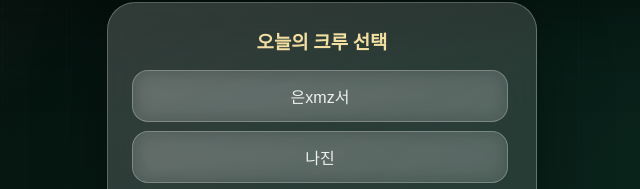
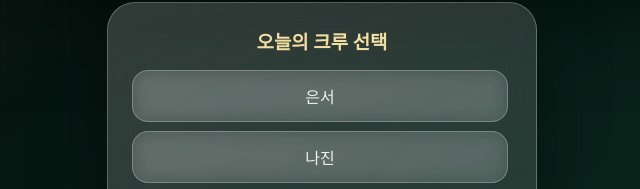
Before and after one commit to WOOEUNSEO/cinema_notice, a plain HTML site: page index.html in a window 1280 px wide. Shown: the part 311-500 px from the top of the page, 318-958 px from the left. Drawn offline with Linux system fonts and the light colour scheme; a web font is replaced by a local one.

Commit message:
Update index.html

```diff
--- a/index.html
+++ b/index.html
@@ -410,7 +410,7 @@
   </main>
 
   <script>
-    const crews = ['은xmz서', '나진', '규영', '연우', '정우', '수빈', '현준', '가은', '지흔', '대진', '현수', '영민', '광훈'];
+    const crews = ['은서', '나진', '규영', '연우', '정우', '수빈', '현준', '가은', '지흔', '대진', '현수', '영민', '광훈'];
 
     const defaultData = Object.fromEntries(
       crews.map((name, index) => [name, {
```
